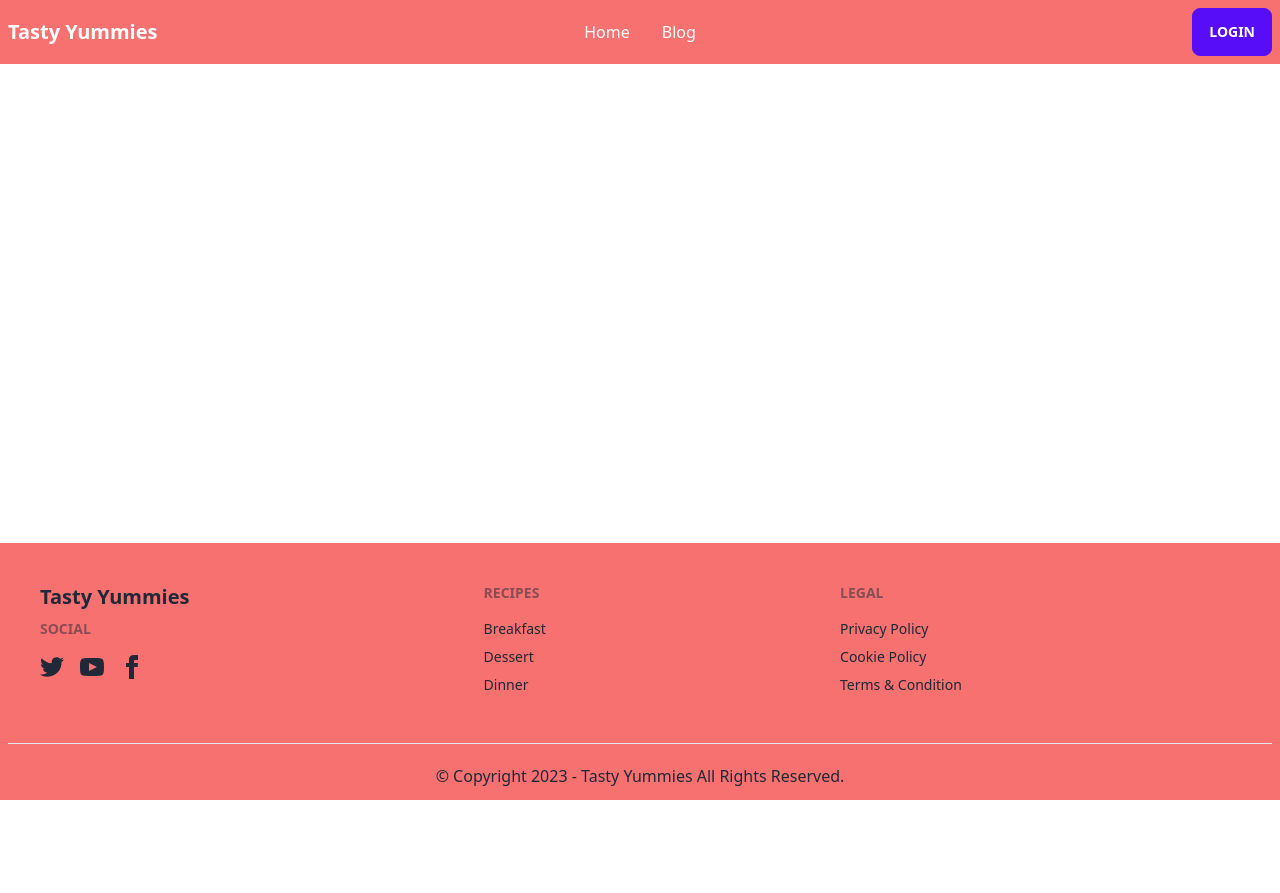
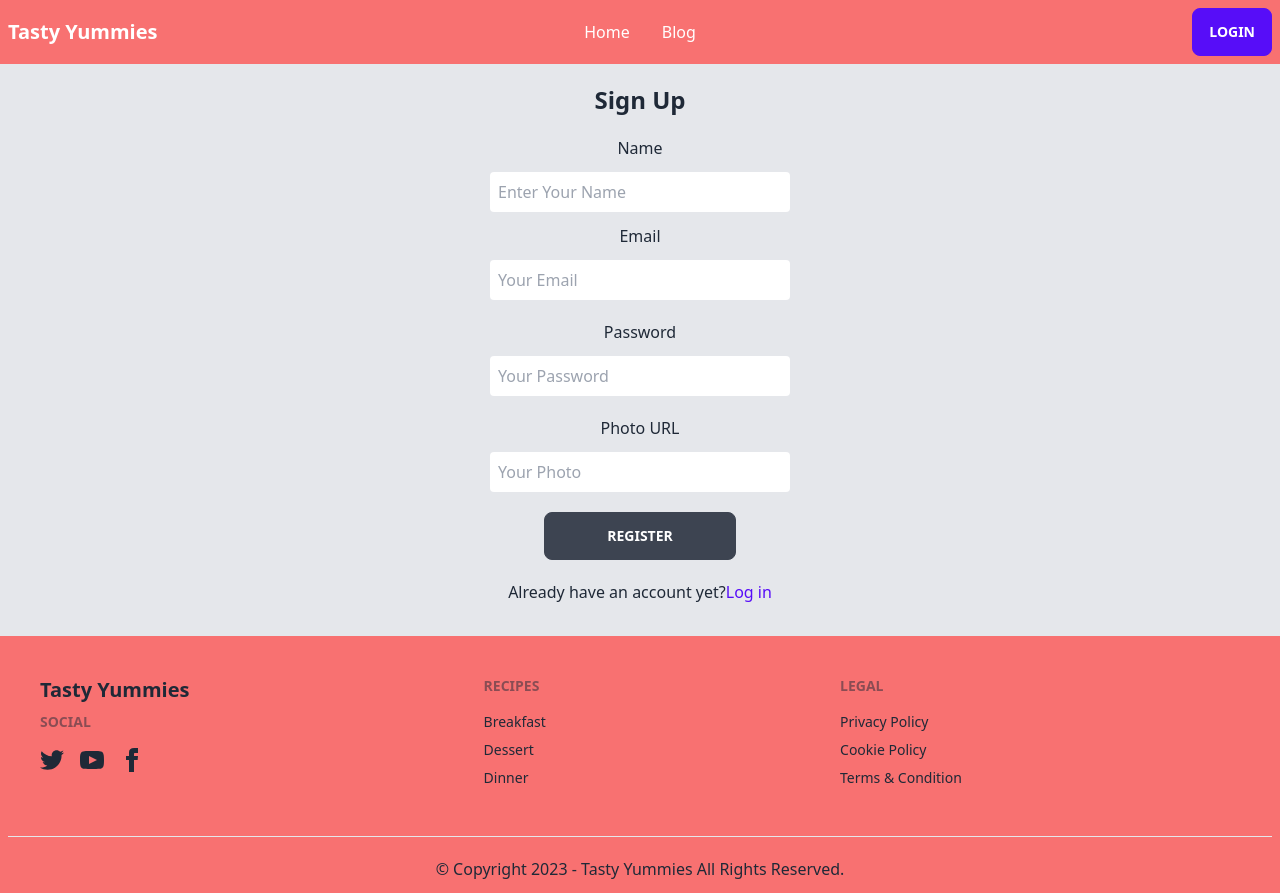
Before and after one commit to itsjahid01/chef-recipe-client, a React (Vite) app: page /register in a window 1280 px wide. Before the commit the page ends 800 px from the top, so only its background shows below. Built offline with nearby package versions, Linux system fonts and the light colour scheme.

Commit message:
register page done

```diff
--- a/src/Pages/Register.jsx
+++ b/src/Pages/Register.jsx
@@ -2,64 +2,64 @@ import React from "react";
 import { Link } from "react-router-dom";
 
 const Register = () => {
-  //   return (
-  //     <div className="bg-gray-200">
-  //       <div className="w-1/2 mx-auto p-5 text-center">
-  //         <p className="text-2xl font-semibold mb-5 ">Sign Up</p>
-  //         <form>
-  //           <label htmlFor="email">Name </label>
-  //           <br />
-  //           <input
-  //             className="p-2 w-1/2 rounded mt-3 mb-3"
-  //             type="email"
-  //             name="email"
-  //             id="email"
-  //             placeholder="Enter Your Name "
-  //           />
-  //           <br />
-  //           <label htmlFor="password">Email</label>
-  //           <br />
-  //           <input
-  //             className="p-2 w-1/2 rounded mt-3 mb-5"
-  //             type="password"
-  //             name="password"
-  //             id="password"
-  //             placeholder="Your Email"
-  //           />
-  //           <br />
-  //           <label htmlFor="password">Password</label>
-  //           <br />
-  //           <input
-  //             className="p-2 w-1/2 rounded mt-3 mb-5"
-  //             type="password"
-  //             name="password"
-  //             id="password"
-  //             placeholder="Your Password"
-  //           />
-  //           <br />
-  //           <label htmlFor="password">Photo URL</label>
-  //           <br />
-  //           <input
-  //             className="p-2 w-1/2 rounded mt-3 mb-5"
-  //             type="password"
-  //             name="password"
-  //             id="password"
-  //             placeholder="Your Photo"
-  //           />
-  //           <br />
-  //           <button className="btn w-48 mb-5" type="submit">
-  //             Register
-  //           </button>
-  //         </form>
-  //         <p className=" mb-3">
-  //           Already have an account yet?
-  //           <Link to="/login" className="link-primary">
-  //             Log in
-  //           </Link>
-  //         </p>
-  //       </div>
-  //     </div>
-  //   );
+  return (
+    <div className="bg-gray-200">
+      <div className="w-1/2 mx-auto p-5 text-center">
+        <p className="text-2xl font-semibold mb-5 ">Sign Up</p>
+        <form>
+          <label htmlFor="email">Name </label>
+          <br />
+          <input
+            className="p-2 w-1/2 rounded mt-3 mb-3"
+            type="email"
+            name="email"
+            id="email"
+            placeholder="Enter Your Name "
+          />
+          <br />
+          <label htmlFor="password">Email</label>
+          <br />
+          <input
+            className="p-2 w-1/2 rounded mt-3 mb-5"
+            type="password"
+            name="password"
+            id="password"
+            placeholder="Your Email"
+          />
+          <br />
+          <label htmlFor="password">Password</label>
+          <br />
+          <input
+            className="p-2 w-1/2 rounded mt-3 mb-5"
+            type="password"
+            name="password"
+            id="password"
+            placeholder="Your Password"
+          />
+          <br />
+          <label htmlFor="password">Photo URL</label>
+          <br />
+          <input
+            className="p-2 w-1/2 rounded mt-3 mb-5"
+            type="password"
+            name="password"
+            id="password"
+            placeholder="Your Photo"
+          />
+          <br />
+          <button className="btn w-48 mb-5" type="submit">
+            Register
+          </button>
+        </form>
+        <p className=" mb-3">
+          Already have an account yet?
+          <Link to="/login" className="link-primary">
+            Log in
+          </Link>
+        </p>
+      </div>
+    </div>
+  );
 };
 
 export default Register;
```
